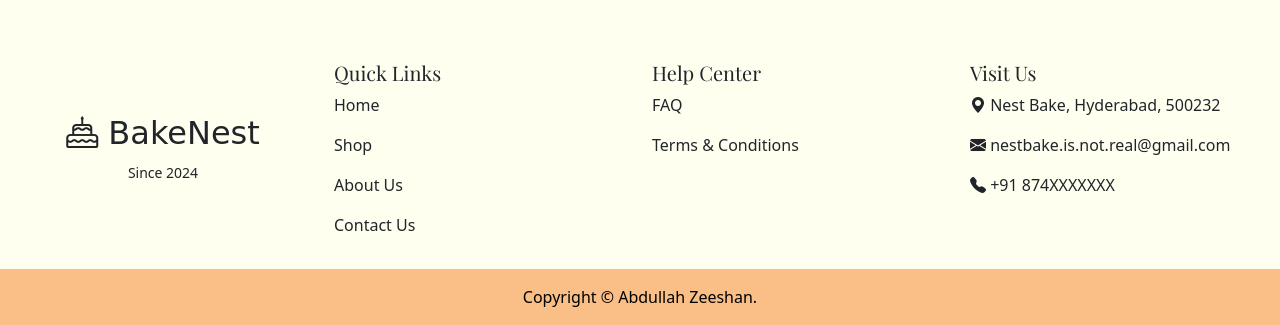
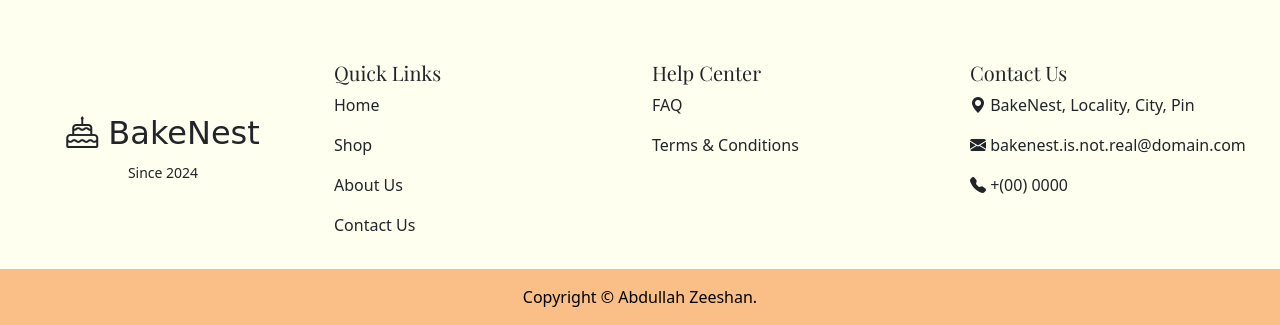
Before and after one commit to 4bdullah7eeshan/bakenest, a plain HTML site: page pages/about-us.html in a window 1280 px wide. Shown: the part 1230-1555 px from the top of the page. Drawn offline with nearby package versions, Linux system fonts and the light colour scheme; a web font is replaced by a local one.

Commit message:
fix: update contact info

```diff
--- a/pages/about-us.html
+++ b/pages/about-us.html
@@ -118,10 +118,10 @@
                     <p>Terms & Conditions</p>
                 </div>
                 <div class="col">
-                    <h5>Visit Us</h5>
-                    <p><i class="bi bi-geo-alt-fill"></i> Nest Bake, Hyderabad, 500232</p>
-                    <p><i class="bi bi-envelope-fill"></i> nestbake.is.not.real@gmail.com</p>
-                    <p><i class="bi bi-telephone-fill"></i> +91 874XXXXXXX</p>
+                  <h5>Contact Us</h5>
+                  <p><i class="bi bi-geo-alt-fill"></i> BakeNest, Locality, City, Pin</p>
+                  <p><i class="bi bi-envelope-fill"></i> bakenest.is.not.real@domain.com</p>
+                  <p><i class="bi bi-telephone-fill"></i> +(00) 0000</p>
                 </div>
             </div>
           </section>
```
Also changed, not shown: index.html (+4 -4 lines), pages/shop.html (+4 -4 lines).
